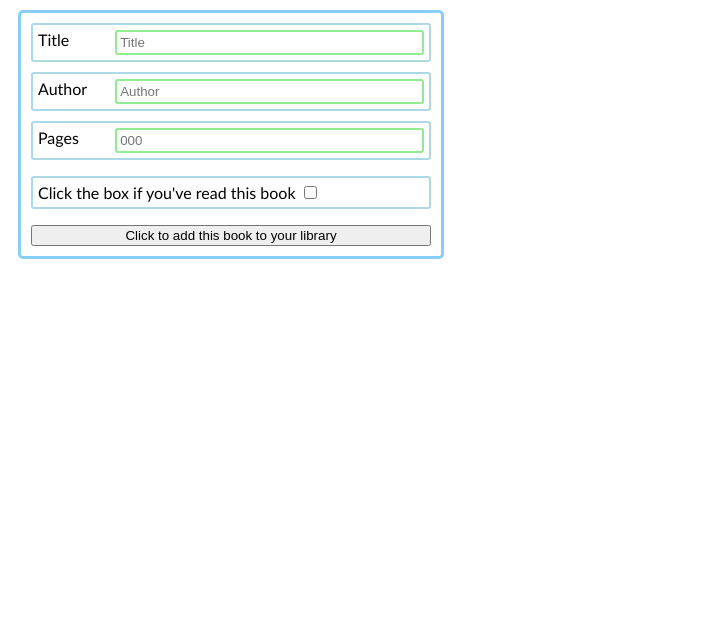
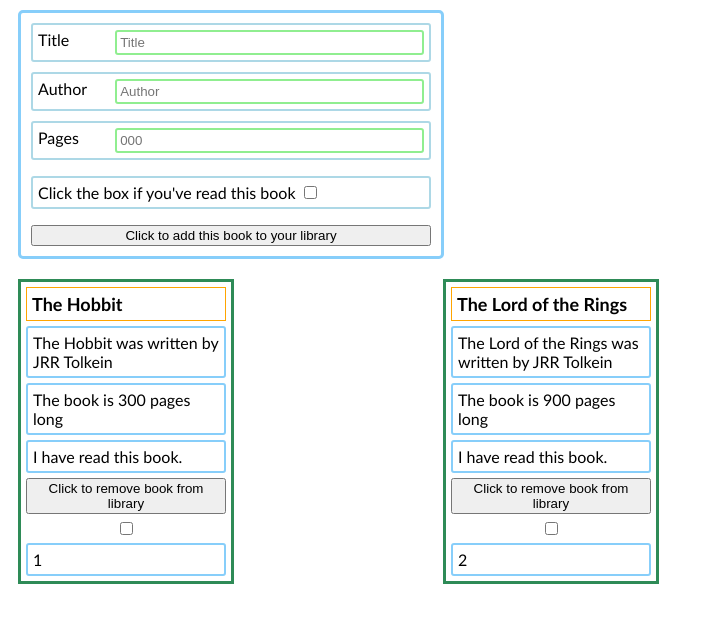
Before and after one commit to fintonius/library, a plain HTML site: page index.html in a window 1280 px wide. Shown: the whole page, without its empty margins (0-704 px from the left). Drawn offline with Linux system fonts and the light colour scheme.

Commit message:
will fix deleteBook() to remove correct object from myLibrary[]

```diff
--- a/scripts.js
+++ b/scripts.js
@@ -1,5 +1,6 @@
 const myLibrary = [];
 const library = document.getElementById("library");
+let cardArray;
 
 function Book(title, author, pages, read) {
   this.title = title;
@@ -14,7 +15,6 @@ function Book(title, author, pages, read) {
 function addBookToLibrary() {
   //takes the users input and creates a new Book object
   //and adds it to myLibrary[]
-
   let title = document.getElementById("title").value;
   let author = document.getElementById("author").value;
   let pages = document.getElementById("pages").value;
@@ -29,17 +29,81 @@ function addBookToLibrary() {
     //only runs once user has input all info
     x = new Book(title, author, pages, read);
     myLibrary.push(x);
-    addBookEntry;
+    addBookEntry();
     console.table(myLibrary);
-    console.log(myLibrary.indexOf(x));
+    // console.log(myLibrary.indexOf(x));
     boxTicked.checked = false;
     document.getElementById("newBook").reset();
   }
   return;
 };
 
+// function addBookEntry() {
+//   myLibrary.forEach(function(book, index) {
+//     console.log(book.title, book.author, book.pages)
+//   })
+// }
+
+
+
+//Creates a new 'card' for the user's new Book object
 function addBookEntry() {
+  //creates the HTML elements to add book info to
+  const newBookEntry = document.createElement("div");
+  const bookTitle = document.createElement("h1");
+  const bookAuthor = document.createElement("p");
+  const bookPages = document.createElement("p");
+  const readBook = document.createElement("p");
+  const bookNumber = document.createElement("p");
+  const removeBook = document.createElement("button");
+  removeBook.textContent = 'Click to remove book from library'
+  let index = myLibrary.length -1;
+  bookNumber.textContent = index +1;
+  newBookEntry.classList.add('card');
+  newBookEntry.setAttribute('blarney', index);
+  // console.log('testy1', newBookEntry.getAttribute('blarney'));
+  const haveRead = document.createElement("INPUT");
+  haveRead.setAttribute("type", "checkbox");
+
+  bookTitle.textContent = myLibrary[index].title;
+  bookAuthor.textContent = `${bookTitle.textContent} was written by
+  ${myLibrary[index].author}`;
+  bookPages.textContent = `The book is ${myLibrary[index].pages} pages long`;
+  if (myLibrary[index].read == "read") {
+    readBook.textContent = "I have read this book.";
+  } else {
+    readBook.textContent = "I have not read this book yet.";
+  }
+
+  removeBook.addEventListener('click', () => {
+    // console.log('testy2 ', newBookEntry.getAttribute('blarney'));
+    myLibrary.splice(newBookEntry.getAttribute('blarney'), 1);
+    library.removeChild(newBookEntry);
+    const cards = document.querySelectorAll('.card');
+    cardArray = Array.from(cards);
+    testyTest(cardArray);
+    // deleteBook;
+    // index = newBookEntry.getAttribute('blarney');
+    // console.log('testy' + index)
+    console.table(myLibrary);
+  });
+
+  newBookEntry.appendChild(bookTitle);
+  newBookEntry.appendChild(bookAuthor);
+  newBookEntry.appendChild(bookPages);
+  newBookEntry.appendChild(readBook);
+  newBookEntry.appendChild(removeBook);
+  newBookEntry.appendChild(haveRead);
+  newBookEntry.appendChild(bookNumber);
+  library.appendChild(newBookEntry);
 }
+
+// function deleteBook() {
+
+//   // const cards = document.querySelectorAll('.card');
+//   // const cardArray = Array.from(cards);
+//   // console.table(cardArray);
+// }
 
 //Creates some example entries
 const theHobbit = new Book("The Hobbit", "JRR Tolkein", "300", "read");
@@ -50,53 +114,17 @@ const lOTR = new Book("The Lord of the Rings", "JRR Tolkein", "900", "read");
 myLibrary.push(lOTR);
 addBookEntry();
 
-// //Creates a new 'card' for the user's new Book object
-// function addBookEntry() {
-//   //creates the HTML elements to add book info to
-//   const newBookEntry = document.createElement("div");
-//   newBookEntry.classList.add('card');
-//   const bookTitle = document.createElement("h1");
-//   const bookAuthor = document.createElement("p");
-//   const bookPages = document.createElement("p");
-//   const readBook = document.createElement("p");
-//   const bookNumber = document.createElement("p");
-//   const removeBook = document.createElement("button");
-//   removeBook.textContent = 'Click to remove book from library'
-//   let index = myLibrary.length -1;
-//   bookNumber.textContent = index +1;
-//   const haveRead = document.createElement("INPUT");
-//   haveRead.setAttribute("type", "checkbox");
 
-//   bookTitle.textContent = myLibrary[index].title;
-//   bookAuthor.textContent = `${bookTitle.textContent} was written by
-//   ${myLibrary[index].author}`;
-//   bookPages.textContent = `The book is ${myLibrary[index].pages} pages long`;
-//   if (myLibrary[index].read == "read") {
-//     readBook.textContent = "I have read this book.";
-//   } else {
-//     readBook.textContent = "I have not read this book yet.";
-//   }
 
-//   removeBook.addEventListener('click', () => {
-//     console.log(index)
-//     myLibrary.splice(index, 1);
-//     test.removeChild(newBookEntry);
-//     deleteBook();
-//     // console.table(myLibrary);
-//   });
+function testyTest(data) {
+  console.log(cardArray)
 
-//   newBookEntry.appendChild(bookTitle);
-//   newBookEntry.appendChild(bookAuthor);
-//   newBookEntry.appendChild(bookPages);
-//   newBookEntry.appendChild(readBook);
-//   newBookEntry.appendChild(removeBook);
-//   newBookEntry.appendChild(haveRead);
-//   newBookEntry.appendChild(bookNumber);
-//   test.appendChild(newBookEntry);
-// }
+  console.log('test my bollocks');
+  data.forEach(element => {
+    console.log('testing');
+    element.setAttribute('blarney', data.indexOf(element));
+    console.log('test', element.getAttribute('blarney'));
+  })
+};
 
-// function deleteBook() {
-//   const cards = document.querySelectorAll('.card');
-//   const cardArray = Array.from(cards);
-//   console.table(cardArray);
-// }
+// testyTest(cardArray);
--- a/styles.css
+++ b/styles.css
@@ -37,7 +37,7 @@ input {
  padding: 3px;
 }
 
-#test {
+#library {
     display: grid;
     width: 800px;
     grid-template-columns: repeat(auto-fit, minmax(200px, 1fr));
@@ -46,7 +46,7 @@ input {
     padding: 10px;
 }
 
-#test > div {
+#library > div {
     border: solid seagreen;
     height: auto;
     width: 200px;
@@ -55,14 +55,14 @@ input {
     padding: 5px;
 }
 
-#test > div > p,
-#test > div > h1 {
+#library > div > p,
+#library > div > h1 {
     padding: 5px;
     border: 2px solid lightskyblue;
     margin: 0px;
 }
 
-#test > div > h1 {
+#library > div > h1 {
     font-size: 18px;
     border: 1px solid orange;
 }
```
